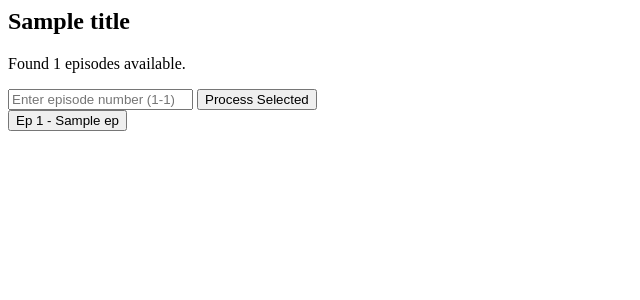
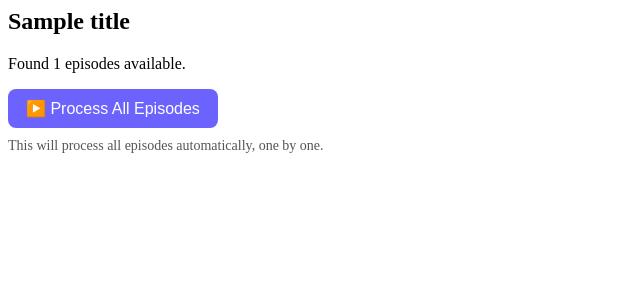
Before and after one commit to VkTheEncoder/Scrap, a Flask app: template templates/partials/episodes.html in a window 1280 px wide. Shown: the top 300 px of the page, without its empty margins (0-640 px from the left). Run offline with Flask 3, Linux system fonts and the light colour scheme; the template is opened without the code that fills it: most values are stand-ins (such as "Sample title", 1, 10 or a date in 2020).

Commit message:
Update episodes.html

```diff
--- a/templates/partials/episodes.html
+++ b/templates/partials/episodes.html
@@ -1,37 +1,36 @@
 <h2>{{ title }}</h2>
 <p>Found {{ eps|length }} episodes available.</p>
 
-<!-- Direct number -> resolves to token on the client -->
-<div>
-  <input type="number" id="ep_number" placeholder="Enter episode number (1-{{ eps|length }})">
-  <button onclick="processEpisodeByNumber()">Process Selected</button>
+<!-- Single "Process All Episodes" Button -->
+<div style="margin-top: 15px;">
+  <button
+    onclick="processAllEpisodes('{{ anime_id }}')"
+    style="
+      background:#6c63ff;
+      color:white;
+      border:none;
+      border-radius:8px;
+      padding:10px 18px;
+      font-size:16px;
+      cursor:pointer;
+      transition:0.2s ease;">
+    ▶️ Process All Episodes
+  </button>
 </div>
 
-<!-- Buttons for all episodes -->
-<div class="episode-list">
-  {% if eps %}
-    {% for ep in eps %}
-      <!-- keep both the visible text and the data attrs so we can resolve # -> token -->
-      <button
-        class="ep-btn"
-        data-num="{{ ep.num }}"
-        data-token="{{ ep.episode_token }}"
-        onclick="selectEpisode('{{ ep.episode_token }}')">
-        Ep {{ ep.num }} - {{ ep.title }}
-      </button>
-    {% endfor %}
-  {% else %}
-    <p>No episodes found for this anime.</p>
-  {% endif %}
-</div>
+<!-- Optional message -->
+<p style="margin-top:10px; font-size:14px; color:#555;">
+This will process all episodes automatically, one by one.
+</p>
 
 <script>
-  // Find the token for an entered episode number and forward it to selectEpisode()
-  function processEpisodeByNumber() {
-    const n = document.getElementById('ep_number').value;
-    if (!n) { alert('Enter an episode number'); return; }
-    const btn = document.querySelector(`.ep-btn[data-num="${n}"]`);
-    if (!btn) { alert('Invalid episode number'); return; }
-    selectEpisode(btn.dataset.token);
+  function processAllEpisodes(anime_id) {
+    console.log("Processing all episodes:", anime_id);
+    $.post("/process_all", { anime_id: anime_id }, function (data) {
+      $("#stream").html(data).show();
+      $("#results, #episodes").hide();
+    }).fail(function () {
+      alert("Error processing all episodes.");
+    });
   }
 </script>
```
